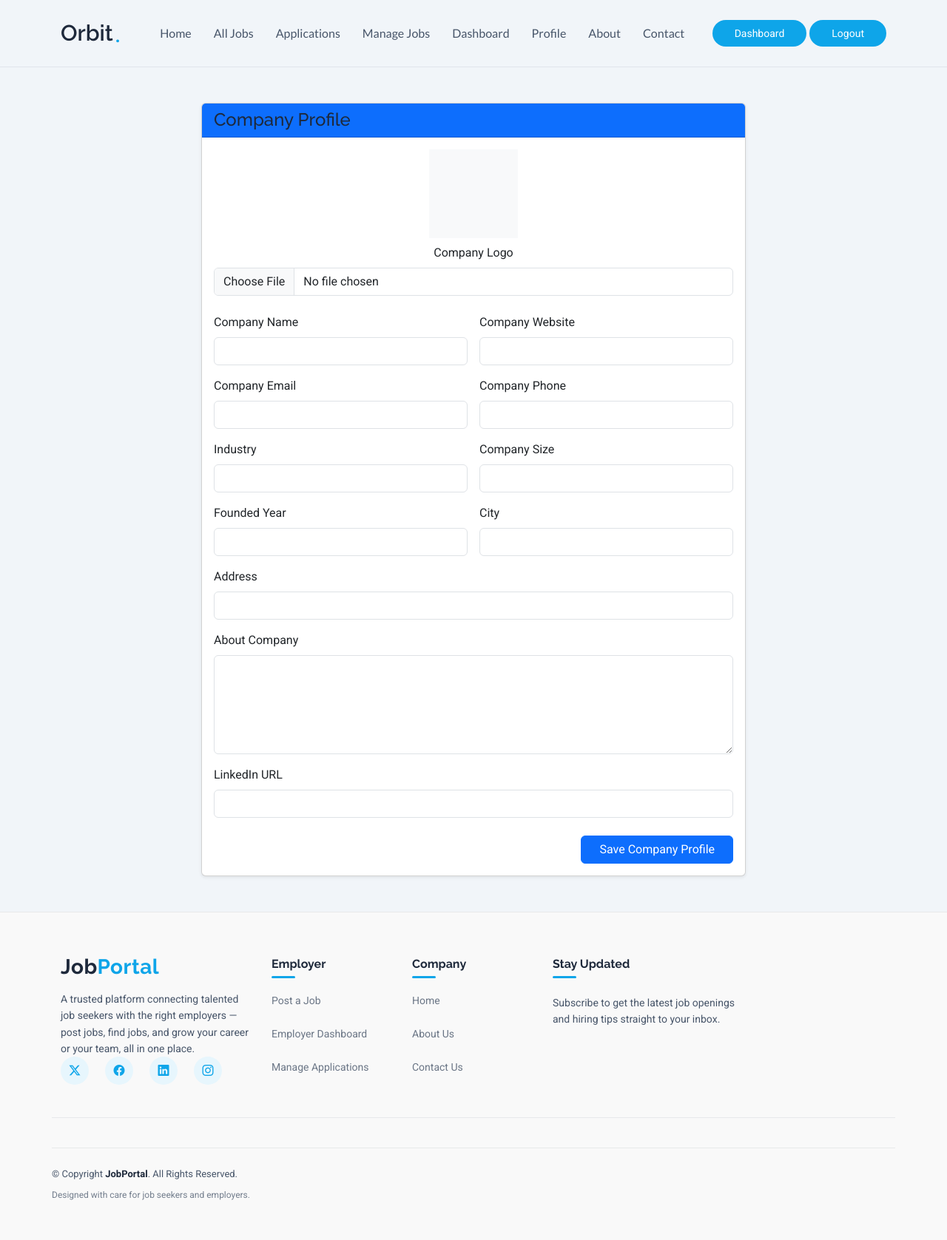
After one commit to UmarBuild/job-portal, a PHP site: page /employer/company-profile.php in a window 1280 px wide. The commit adds this page. Shown: the whole page at 74% size. Run offline with PHP 8.4, Linux system fonts and the light colour scheme; a user stored in the database is signed in; data comes from the database, SQL or seed files in the repository; both versions use the stored data as it was after the commit; data that the repository does not hold is empty; some libraries are stand-ins or nearby versions.

Commit message:
company page

```diff
--- /dev/null
+++ b/employer/company-profile.php
@@ -0,0 +1,221 @@
+<?php
+require_once '../includes/config.php';
+session_start();
+if (!isset($_SESSION['user_id']) || $_SESSION['role'] !== 'employer') {
+    header("Location: ../login.php");
+    exit();
+};
+
+$user_id = $_SESSION['user_id'];
+$errors = [];
+$success = "";
+
+$upload_dir = "../uploads/company_logos/";
+if (!is_dir($upload_dir)) {
+    mkdir($upload_dir, 0755, true);
+}
+
+if ($_SERVER['REQUEST_METHOD'] == 'POST') {
+
+    $company_name = mysqli_real_escape_string($conn, $_POST['company_name']);
+    $company_website = mysqli_real_escape_string($conn, $_POST['company_website']);
+    $company_email = mysqli_real_escape_string($conn, $_POST['company_email']);
+    $company_phone = mysqli_real_escape_string($conn, $_POST['company_phone']);
+    $company_industry = mysqli_real_escape_string($conn, $_POST['company_industry']);
+    $company_size = mysqli_real_escape_string($conn, $_POST['company_size']);
+    $company_founded_year = mysqli_real_escape_string($conn, $_POST['company_founded_year']);
+    $company_city = mysqli_real_escape_string($conn, $_POST['company_city']);
+    $company_address = mysqli_real_escape_string($conn, $_POST['company_address']);
+    $company_about = mysqli_real_escape_string($conn, $_POST['company_about']);
+    $company_linkedin = mysqli_real_escape_string($conn, $_POST['company_linkedin']);
+
+    if ($company_name == "") {
+        $errors[] = "Company name is required";
+    }
+
+    if ($company_email != "" && !filter_var($company_email, FILTER_VALIDATE_EMAIL)) {
+        $errors[] = "Company email is not valid";
+    }
+
+    if ($company_website != "" && !filter_var($company_website, FILTER_VALIDATE_URL)) {
+        $errors[] = "Company website is not valid";
+    }
+    if ($company_linkedin != "" && !filter_var($company_linkedin, FILTER_VALIDATE_URL)) {
+    $errors[] = "LinkedIn URL is not valid";
+}
+
+    $old_logo_query = mysqli_query($conn, "SELECT company_logo FROM users WHERE id = $user_id");
+    $old_logo_row = mysqli_fetch_assoc($old_logo_query);
+    $logo_name = $old_logo_row['company_logo'];
+
+    if (isset($_FILES['company_logo']) && $_FILES['company_logo']['name'] != "") {
+
+        $file_name = $_FILES['company_logo']['name'];
+        $file_tmp = $_FILES['company_logo']['tmp_name'];
+        $file_size = $_FILES['company_logo']['size'];
+        $ext = strtolower(pathinfo($file_name, PATHINFO_EXTENSION));
+        $allowed = ['jpg', 'jpeg', 'png', 'gif', 'webp'];
+
+        if (!in_array($ext, $allowed)) {
+            $errors[] = "Logo must be jpg, jpeg, png, gif or webp";
+        } elseif ($file_size > 2000000) {
+            $errors[] = "Logo size must be less than 2MB";
+        } else {
+            $new_logo_name = "company_" . $user_id . "_" . time() . "." . $ext;
+
+            if (!empty($logo_name) && file_exists($upload_dir . $logo_name)) {
+                unlink($upload_dir . $logo_name);
+            }
+
+            if (move_uploaded_file($file_tmp, $upload_dir . $new_logo_name)) {
+    $logo_name = $new_logo_name;
+} else {
+    $errors[] = "Logo upload failed.";
+}
+        }
+    }
+
+    if (count($errors) == 0) {
+
+        $update_query = "UPDATE users SET
+            company_logo = '$logo_name',
+            company_name = '$company_name',
+            company_website = '$company_website',
+            company_email = '$company_email',
+            company_phone = '$company_phone',
+            company_industry = '$company_industry',
+            company_size = '$company_size',
+            company_founded_year = '$company_founded_year',
+            company_city = '$company_city',
+            company_address = '$company_address',
+            company_about = '$company_about',
+            company_linkedin = '$company_linkedin'
+            WHERE id = $user_id";
+
+        if (mysqli_query($conn, $update_query)) {
+            $success = "Company profile updated successfully";
+        } else {
+            $errors[] = "Something went wrong, profile not saved";
+        }
+    }
+}
+
+$result = mysqli_query($conn, "SELECT * FROM users WHERE id = $user_id");
+$profile = mysqli_fetch_assoc($result);
+
+require_once '../includes/header.php';
+?>
+
+<div class="container my-5">
+    <div class="row justify-content-center">
+        <div class="col-lg-8">
+
+            <div class="card shadow-sm">
+                <div class="card-header bg-primary text-white">
+                    <h4 class="mb-0">Company Profile</h4>
+                </div>
+
+                <div class="card-body">
+
+                    <?php if ($success != "") { ?>
+                        <div class="alert alert-success">
+                            <?php echo $success; ?>
+                        </div>
+                    <?php } ?>
+
+                    <?php if (count($errors) > 0) { ?>
+                        <div class="alert alert-danger">
+                            <?php foreach ($errors as $error) { ?>
+                                <div><?php echo $error; ?></div>
+                            <?php } ?>
+                        </div>
+                    <?php } ?>
+
+                    <form action="company-profile.php" method="POST" enctype="multipart/form-data">
+
+                        <div class="mb-4 text-center">
+                            <?php if (!empty($profile['company_logo'])) { ?>
+                                <img src="../uploads/company_logos/<?php echo $profile['company_logo']; ?>" width="120" height="120" style="object-fit:cover; border-radius:5px;">
+                            <?php } else { ?>
+                                <div class="bg-light" style="width:120px; height:120px; margin:auto;"></div>
+                            <?php } ?>
+
+                            <div class="mt-2">
+                                <label class="form-label">Company Logo</label>
+                                <input type="file" class="form-control" name="company_logo">
+                            </div>
+                        </div>
+
+                        <div class="row g-3">
+
+                            <div class="col-md-6">
+                                <label class="form-label">Company Name</label>
+                                <input type="text" class="form-control" name="company_name" value="<?php echo $profile['company_name']; ?>">
+                            </div>
+
+                            <div class="col-md-6">
+                                <label class="form-label">Company Website</label>
+                                <input type="text" class="form-control" name="company_website" value="<?php echo $profile['company_website']; ?>">
+                            </div>
+
+                            <div class="col-md-6">
+                                <label class="form-label">Company Email</label>
+                                <input type="text" class="form-control" name="company_email" value="<?php echo $profile['company_email']; ?>">
+                            </div>
+
+                            <div class="col-md-6">
+                                <label class="form-label">Company Phone</label>
+                                <input type="text" class="form-control" name="company_phone" value="<?php echo $profile['company_phone']; ?>">
+                            </div>
+
+                            <div class="col-md-6">
+                                <label class="form-label">Industry</label>
+                                <input type="text" class="form-control" name="company_industry" value="<?php echo $profile['company_industry']; ?>">
+                            </div>
+
+                            <div class="col-md-6">
+                                <label class="form-label">Company Size</label>
+                                <input type="text" class="form-control" name="company_size" value="<?php echo $profile['company_size']; ?>">
+                            </div>
+
+                            <div class="col-md-6">
+                                <label class="form-label">Founded Year</label>
+                                <input type="text" class="form-control" name="company_founded_year" value="<?php echo $profile['company_founded_year']; ?>">
+                            </div>
+
+                            <div class="col-md-6">
+                                <label class="form-label">City</label>
+                                <input type="text" class="form-control" name="company_city" value="<?php echo $profile['company_city']; ?>">
+                            </div>
+
+                            <div class="col-12">
+                                <label class="form-label">Address</label>
+                                <input type="text" class="form-control" name="company_address" value="<?php echo $profile['company_address']; ?>">
+                            </div>
+
+                            <div class="col-12">
+                                <label class="form-label">About Company</label>
+                                <textarea class="form-control" name="company_about" rows="5"><?php echo $profile['company_about']; ?></textarea>
+                            </div>
+
+                            <div class="col-12">
+                                <label class="form-label">LinkedIn URL</label>
+                                <input type="text" class="form-control" name="company_linkedin" value="<?php echo $profile['company_linkedin']; ?>">
+                            </div>
+
+                        </div>
+
+                        <div class="mt-4 text-end">
+                            <button type="submit" class="btn btn-primary px-4">Save Company Profile</button>
+                        </div>
+
+                    </form>
+
+                </div>
+            </div>
+
+        </div>
+    </div>
+</div>
+
+<?php require_once '../includes/footer.php'; ?>
--- a/includes/footer.php
+++ b/includes/footer.php
@@ -1,70 +1,233 @@
 <footer id="footer" class="footer light-background">
+  <style>
+    .footer {
+      background-color: var(--background-color);
+      font-family: var(--default-font);
+      color: var(--default-color);
+      padding-top: 60px;
+      border-top: 1px solid color-mix(in srgb, var(--heading-color) 8%, transparent);
+    }
+
+    .footer .footer-top { padding-bottom: 40px; }
+
+    .footer .logo {
+      text-decoration: none;
+      display: inline-flex;
+      align-items: center;
+      margin-bottom: 18px;
+    }
+    .footer .logo .sitename {
+      font-family: var(--heading-font);
+      font-size: 26px;
+      font-weight: 800;
+      color: var(--heading-color);
+      letter-spacing: 0.02em;
+    }
+    .footer .logo .sitename span { color: var(--accent-color); }
+
+    .footer-info p {
+      font-size: 14px;
+      line-height: 1.8;
+      color: var(--default-color);
+      max-width: 320px;
+      margin-bottom: 20px;
+    }
+
+    .footer .social-links a {
+      width: 38px;
+      height: 38px;
+      display: inline-flex;
+      align-items: center;
+      justify-content: center;
+      border-radius: 50%;
+      background-color: color-mix(in srgb, var(--accent-color) 10%, var(--surface-color));
+      color: var(--accent-color);
+      margin-right: 10px;
+      font-size: 15px;
+      text-decoration: none;
+      transition: all 0.25s ease;
+    }
+    .footer .social-links a:hover {
+      background-color: var(--accent-color);
+      color: var(--contrast-color);
+      transform: translateY(-3px);
+    }
+
+    .footer h4 {
+      font-family: var(--heading-font);
+      font-size: 16px;
+      font-weight: 700;
+      color: var(--heading-color);
+      margin-bottom: 22px;
+      position: relative;
+      padding-bottom: 10px;
+    }
+    .footer h4::after {
+      content: "";
+      position: absolute;
+      left: 0;
+      bottom: 0;
+      width: 32px;
+      height: 3px;
+      background-color: var(--accent-color);
+      border-radius: 2px;
+    }
+
+    .footer-links ul { list-style: none; padding: 0; margin: 0; }
+    .footer-links ul li { margin-bottom: 12px; }
+    .footer-links ul a {
+      color: var(--default-color);
+      text-decoration: none;
+      font-size: 14px;
+      transition: color 0.2s ease, padding-left 0.2s ease;
+    }
+    .footer-links ul a:hover {
+      color: var(--accent-color);
+      padding-left: 4px;
+    }
+
+    .footer-contact p {
+      font-size: 14px;
+      line-height: 1.9;
+      margin-bottom: 8px;
+      display: flex;
+      align-items: flex-start;
+      gap: 10px;
+    }
+    .footer-contact p i { color: var(--accent-color); margin-top: 3px; }
+
+    .footer-newsletter p {
+      font-size: 14px;
+      line-height: 1.8;
+      margin-bottom: 18px;
+      color: var(--default-color);
+    }
+    .footer-newsletter form { position: relative; }
+    .footer-newsletter input[type="email"] {
+      width: 100%;
+      padding: 12px 50px 12px 16px;
+      border-radius: 8px;
+      border: 1px solid color-mix(in srgb, var(--heading-color) 15%, transparent);
+      background-color: var(--surface-color);
+      font-size: 14px;
+      color: var(--default-color);
+      outline: none;
+    }
+    .footer-newsletter input[type="email"]:focus {
+      border-color: var(--accent-color);
+    }
+    .footer-newsletter .btn-subscribe {
+      position: absolute;
+      right: 4px;
+      top: 4px;
+      bottom: 4px;
+      width: 40px;
+      border: none;
+      border-radius: 6px;
+      background-color: var(--accent-color);
+      color: var(--contrast-color);
+      display: flex;
+      align-items: center;
+      justify-content: center;
+      cursor: pointer;
+      transition: background-color 0.2s ease;
+    }
+    .footer-newsletter .btn-subscribe:hover {
+      background-color: color-mix(in srgb, var(--accent-color) 85%, black);
+    }
+    .footer-newsletter .loading,
+    .footer-newsletter .error-message,
+    .footer-newsletter .sent-message { font-size: 13px; margin-top: 10px; display: none; }
+    .footer-newsletter .sent-message { color: var(--accent-color); }
+    .footer-newsletter .error-message { color: #ef4444; }
+
+    .footer-bottom {
+      border-top: 1px solid color-mix(in srgb, var(--heading-color) 8%, transparent);
+      padding: 22px 0;
+      margin-top: 40px;
+    }
+    .footer-bottom .copyright {
+      font-size: 14px;
+      color: var(--default-color);
+    }
+    .footer-bottom .copyright .sitename { color: var(--heading-color); font-weight: 700; }
+    .footer-bottom .credits {
+      font-size: 12px;
+      margin-top: 4px;
+      color: var(--default-color);
+      opacity: 0.75;
+    }
+    .footer-bottom .credits a { color: var(--accent-color); text-decoration: none; }
+
+    .legal-links { display: flex; flex-wrap: wrap; gap: 20px; justify-content: flex-end; }
+    .legal-links a {
+      font-size: 13px;
+      color: var(--default-color);
+      text-decoration: none;
+    }
+    .legal-links a:hover { color: var(--accent-color); }
+
+    @media (max-width: 768px) {
+      .footer { padding-top: 40px; text-align: center; }
+      .footer .logo { justify-content: center; }
+      .footer-info p { margin-left: auto; margin-right: auto; }
+      .footer .social-links { justify-content: center; }
+      .footer h4::after { left: 50%; transform: translateX(-50%); }
+      .footer-contact p { justify-content: center; }
+      .legal-links { justify-content: center; }
+      .footer-bottom .col-md-6 { text-align: center !important; }
+    }
+  </style>
+
   <div class="container footer-top">
     <div class="row gy-4">
       <div class="col-lg-3 col-md-6 footer-info">
-        <a href="index.html" class="logo d-flex align-items-center mb-4">
-          <span class="sitename">Orbit</span>
+        <a href="index.html" class="logo">
+          <span class="sitename">Job<span>Portal</span></span>
         </a>
-        <p>Lorem ipsum dolor sit amet, consectetur adipiscing elit. Ut elit tellus, luctus nec ullamcorper mattis, pulvinar dapibus leo.</p>
+        <p>A trusted platform connecting talented job seekers with the right employers — post jobs, find jobs, and grow your career or your team, all in one place.</p>
 
-        <div class="social-links d-flex mt-4">
+        <div class="social-links d-flex">
           <a href="#" aria-label="Twitter"><i class="bi bi-twitter-x"></i></a>
           <a href="#" aria-label="Facebook"><i class="bi bi-facebook"></i></a>
+          <a href="#" aria-label="LinkedIn"><i class="bi bi-linkedin"></i></a>
           <a href="#" aria-label="Instagram"><i class="bi bi-instagram"></i></a>
-          <a href="#" aria-label="TikTok"><i class="bi bi-tiktok"></i></a>
-          <a href="#" aria-label="Pinterest"><i class="bi bi-pinterest"></i></a>
         </div>
       </div>
-
+ <?php if (isset($_SESSION["user_id"]) && $_SESSION["role"] == "applicant") { ?>
       <div class="col-lg-2 col-md-6 footer-links">
-        <h4>Shop</h4>
+        <h4>Applicant</h4>
         <ul>
-          <li><a href="category.html">New Arrivals</a></li>
-          <li><a href="category.html">Best Sellers</a></li>
-          <li><a href="category.html">Sale Items</a></li>
-          <li><a href="category.html">Men's Collection</a></li>
-          <li><a href="category.html">Women's Collection</a></li>
-          <li><a href="category.html">Accessories</a></li>
+          <li><a href="/job-portal/jobs.php">Browse Jobs</a></li>
+          <!-- <li><a href="/job-portal/register.php">Create Account</a></li> -->
+          <li><a href="/job-portal/applicant/applied-jobs.php">Applied Jobs</a></li>
+          <li><a href="/job-portal/applicant/saved-jobs.php">Saved Jobs</a></li>
         </ul>
       </div>
-
+ <?php } ?>
+  <?php if (isset($_SESSION["user_id"]) && $_SESSION["role"] == "employer") { ?>
       <div class="col-lg-2 col-md-6 footer-links">
-        <h4>Customer Service</h4>
+        <h4>Employer</h4>
         <ul>
-          <li><a href="contact.html">Contact Us</a></li>
-          <li><a href="faq.html">FAQs</a></li>
-          <li><a href="shiping-info.html">Shipping &amp; Returns</a></li>
-          <li><a href="#">Size Guide</a></li>
-          <li><a href="account.html">Track Order</a></li>
-          <li><a href="#">Gift Cards</a></li>
+          <li><a href="/job-portal/employer/add-manage-jobs.php">Post a Job</a></li>
+          <li><a href="/job-portal/employer/employerDashboard.php">Employer Dashboard</a></li>
+          <li><a href="/job-portal/employer/employer-applications.php">Manage Applications</a></li>
         </ul>
       </div>
-
+ <?php } ?>
       <div class="col-lg-2 col-md-6 footer-links">
         <h4>Company</h4>
         <ul>
-          <li><a href="about.html">About Us</a></li>
-          <li><a href="about.html">Careers</a></li>
-          <li><a href="blog.html">Blog</a></li>
-          <li><a href="about.html">Sustainability</a></li>
-          <li><a href="about.html">Affiliate Program</a></li>
-          <li><a href="about.html">Store Locator</a></li>
+          <li><a href="/job-portal/index.php">Home</a></li>
+          <li><a href="/job-portal/about.php">About Us</a></li>
+          <li><a href="/job-portal/contact.php">Contact Us</a></li>
         </ul>
       </div>
 
       <div class="col-lg-3 col-md-6">
         <div class="footer-newsletter">
           <h4>Stay Updated</h4>
-          <p>Subscribe to our newsletter for exclusive offers, new arrivals, and fashion tips.</p>
-          <form action="forms/newsletter.php" method="post" class="php-email-form">
-            <div class="position-relative">
-              <input type="email" name="email" placeholder="Your Email" required="">
-              <button type="submit" class="btn-subscribe"><i class="bi bi-arrow-right"></i></button>
-            </div>
-            <div class="loading">Loading</div>
-            <div class="error-message"></div>
-            <div class="sent-message">Your subscription request has been sent. Thank you!</div>
-          </form>
+          <p>Subscribe to get the latest job openings and hiring tips straight to your inbox.</p>
         </div>
       </div>
     </div>
@@ -74,22 +237,15 @@
     <div class="row gy-3">
       <div class="col-md-6 order-2 order-md-1">
         <div class="copyright">
-          <p>© <span>Copyright</span> <strong class="sitename">Orbit</strong>. All Rights Reserved.</p>
+          <p>© <span>Copyright</span> <strong class="sitename">JobPortal</strong>. All Rights Reserved.</p>
         </div>
         <div class="credits">
-          Designed by <a href="https://bootstrapmade.com/">BootstrapMade</a> | <a href="https://bootstrapmade.com/tools/">DevTools</a>
-        </div>
-      </div>
-      <div class="col-md-6 order-1 order-md-2">
-        <div class="legal-links">
-          <a href="tos.html">Terms of Service</a>
-          <a href="privacy.html">Privacy Policy</a>
-          <a href="privacy.html">Cookies</a>
+          Designed with care for job seekers and employers.
         </div>
       </div>
     </div>
   </div>
-</footer> <!-- Footer yahan sahi tarah close ho gaya -->
+</footer>
 
 <!-- Saare Scripts Footer ke BAHAR aur body close hone se PEHLE aane chahiye -->
 <!-- Paths ko bhi lowercase 'job-portal' kar diya hai taaki koi breakdown na ho -->
--- a/includes/header.php
+++ b/includes/header.php
@@ -62,6 +62,7 @@
             <li><a href="/job-portal/employer/employer-applications.php">Applications</a></li>
             <li><a href="/job-portal/employer/add-manage-jobs.php">Manage Jobs</a></li>
             <li><a href="/job-portal/employer/employerDashboard.php">Dashboard</a></li>
+            <li><a href="/job-portal/employer/company-profile.php">Profile</a></li>
             <li><a href="/job-portal/about.php">About</a></li>
             <li><a href="/job-portal/contact.php">Contact</a></li>
           <?php } ?>
--- a/job-details.php
+++ b/job-details.php
@@ -748,6 +748,9 @@ white-space: nowrap;
             <div class="jd-company-name">
               <i class="bi bi-buildings"></i> <?php echo $jobs['company']; ?>
             </div>
+            <div>
+              <a href="/job-portal/company.php?id=<?php echo $jobs['user_id']; ?>" class="btn-apply-now">View Company</a>
+            </div>
           </div>
 
           <div class="jd-meta-chips">
--- a/jobs.php
+++ b/jobs.php
@@ -1086,6 +1086,7 @@ echo "There Is An Error In Search Query". mysqli_error($conn);
                 <a href="/job-portal/job-details.php?id=<?php echo $jobs['id'] ?>" class="btn-view-details">
                   View Details <i class="bi bi-arrow-right"></i>
                 </a>
+                <a href="/job-portal/company.php?id=<?php echo $jobs['user_id']; ?>" class="btn-view-details">View Company</a>
               </div>
             </div>
           </div>
--- a/register.php
+++ b/register.php
@@ -6,7 +6,7 @@ if (isset($_POST['register'])) {
   $email = $_POST["email"];
     $password = $_POST["password"];
     $confirm_password = $_POST["confirm_password"];
-    $role = $_POST["role"];
+    $role = strtolower($_POST["role"]);
     if ($password != $confirm_password) {
       echo "Password does not match";
       } else {
```
Also changed, not shown: company.php (added, +129 -0 lines), database/job_portal.sql (+30 -12 lines), login.php (+6 -6 lines), assets/img/default_company.png (added), uploads/company_logos/company_3_1783939936.png (added).
